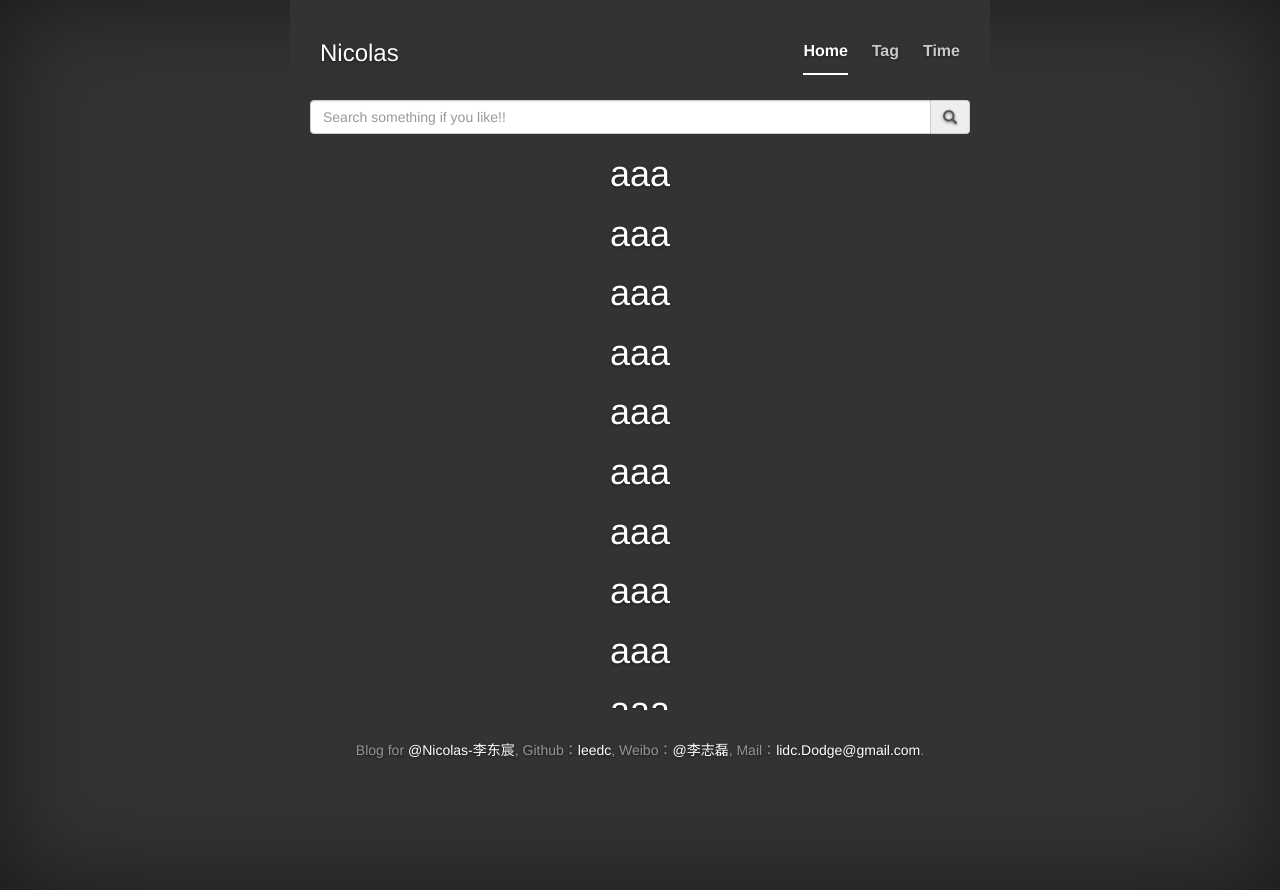
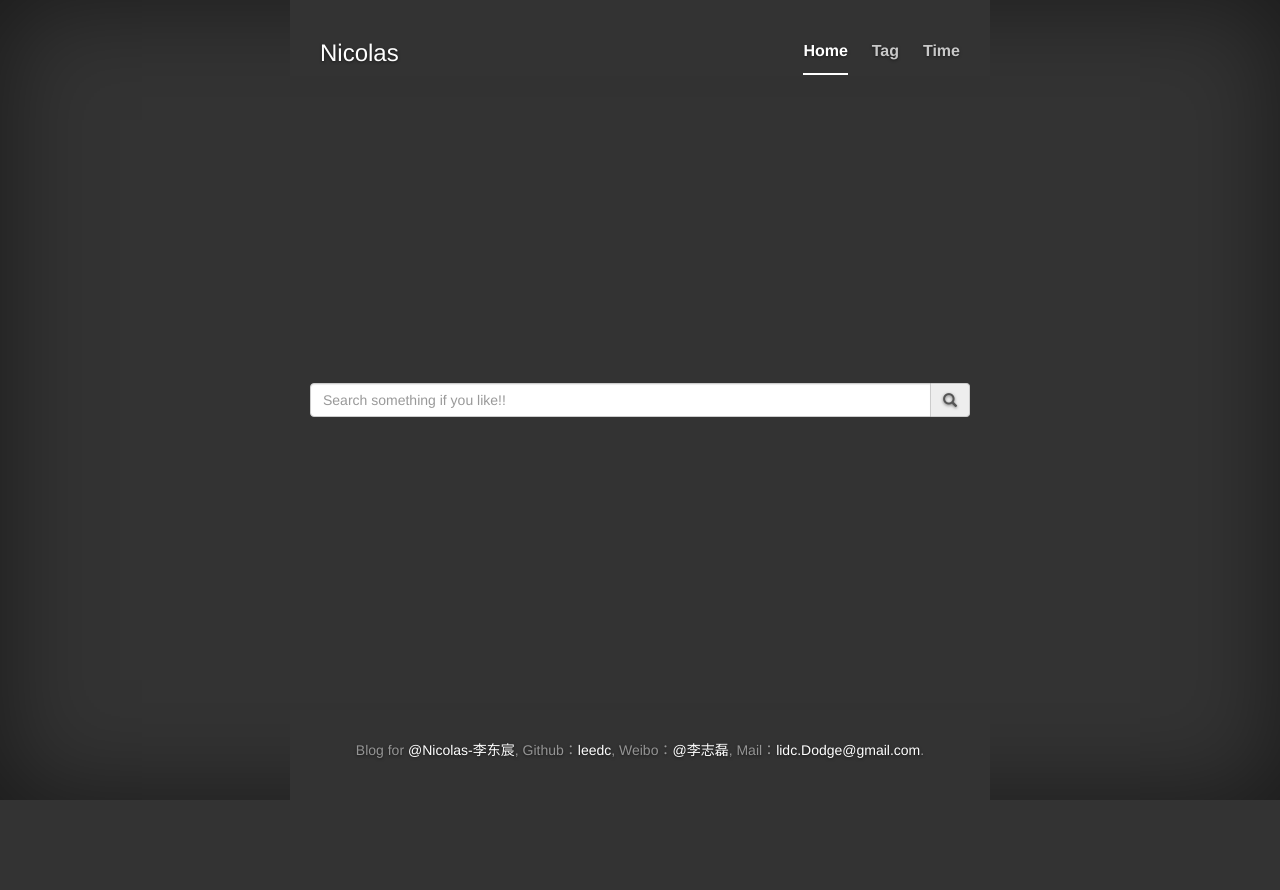
Before and after one commit to leedc/leedc.github.io, a plain HTML site: page index.html in a window 1280 px wide. After the commit the page ends 800 px from the top, so only its background shows below. Drawn offline with nearby package versions, Linux system fonts and the light colour scheme.

Commit message:
去掉测试标签

```diff
--- a/index.html
+++ b/index.html
@@ -33,7 +33,6 @@
               <input type="text" class="form-control" id="exampleInputAmount" placeholder="Search something if you like!!">
               <div class="input-group-addon"><span class="glyphicon glyphicon-search" aria-hidden="true"></span></div>
             </div>
-            <h1>aaa</h1><h1>aaa</h1><h1>aaa</h1><h1>aaa</h1><h1>aaa</h1><h1>aaa</h1><h1>aaa</h1><h1>aaa</h1><h1>aaa</h1><h1>aaa</h1><h1>aaa</h1>
           </div>
           <div class="mastfoot">
             <div class="inner">
```
